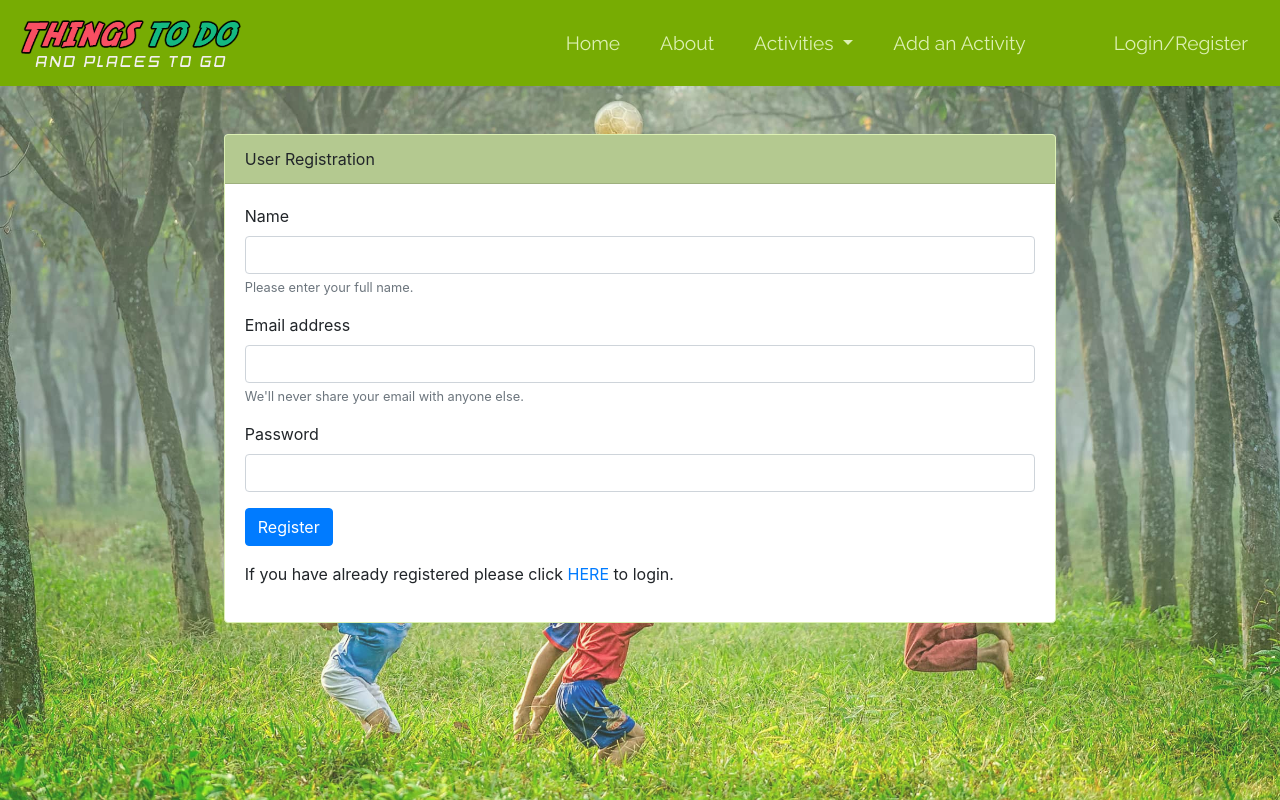
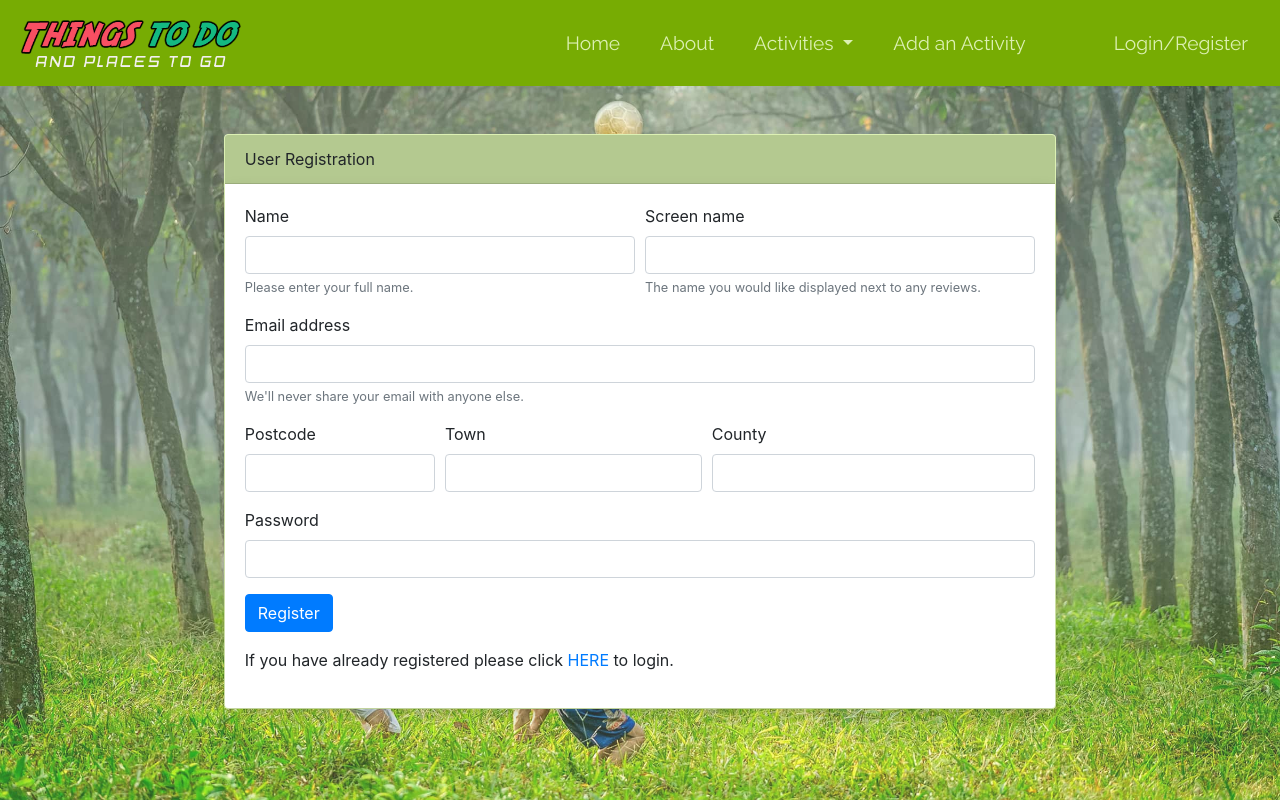
Before and after one commit to devtoguk/milestone-3-THINGS-TO-DO, a Flask app: page /user/register/ in a window 1280 px wide. Run offline with Flask 2, Linux system fonts and the light colour scheme; parts of the project's set-up code (start-up, migrations or seed data) failed here and were passed over; some libraries are stand-ins or nearby versions.

Commit message:
Add extra registration fields plus input validations
Extra registration fields added for required user data.
Front-end form validation added were required.
Also, comments added to forms for readability when code is collapsed

```diff
--- a/templates/login.html
+++ b/templates/login.html
@@ -5,12 +5,15 @@
 	<div class="card-header">
 		User Login
 	</div>
-	<div class="card-body">
+    <!-- User registration form -->
+	<div class="card-body shadow">
         <form name="login_form">
+            <!-- Email -->
             <div class="form-group">
                 <label for="email">Email address</label>
                 <input id="email" name="email" type="email" required class="form-control"  aria-describedby="emailHelp">
             </div>
+            <!-- Password -->
             <div class="form-group">
                 <label for="password">Password</label>
                 <input id="password" name="password" type="password" required class="form-control">
--- a/templates/register.html
+++ b/templates/register.html
@@ -5,15 +5,27 @@
 	<div class="card-header">
 		User Registration
 	</div>
-	<div class="card-body">
+    <!-- User registration form -->
+	<div class="card-body shadow">
         <form name="register_form">
-            <div class="form-group">
-                <label for="name">Name</label>
-                <input id="name" name="name" type="text" required class="form-control"  aria-describedby="nameHelp">
-                <small id="nameHelp" class="form-text text-muted">
-                Please enter your full name.
-                </small>
+            <!-- User name -->
+            <div class="form-row">
+                <div class="form-group col-md-6">
+                    <label for="name">Name</label>
+                    <input id="name" name="name" type="text" maxlength="15" required class="form-control"  aria-describedby="nameHelp">
+                    <small id="nameHelp" class="form-text text-muted">
+                    Please enter your full name.
+                    </small>
+                </div>
+                <div class="form-group col-md-6">
+                    <label for="screen_name">Screen name</label>
+                    <input id="screen_name" name="screen_name" type="text" required class="form-control"  aria-describedby="screen_nameHelp">
+                    <small id="screen_nameHelp" class="form-text text-muted">
+                    The name you would like displayed next to any reviews.
+                    </small>
+                </div>
             </div>
+            <!-- Email -->
             <div class="form-group">
                 <label for="email">Email address</label>
                 <input id="email" name="email" type="email" required class="form-control"  aria-describedby="emailHelp">
@@ -21,17 +33,36 @@
                 We'll never share your email with anyone else.
                 </small>
             </div>
+            <!-- Location info: postcode, town, county -->
+            <div class="form-row">
+                <div class="form-group col-md-6 col-lg-3">
+                    <label for="postcode">Postcode</label>
+                    <input id="postcode" name="postcode" type="text"  maxlength="10"
+                    pattern="[A-Za-z]{1,2}[0-9Rr][0-9A-Za-z]? [0-9][ABD-HJLNP-UW-Zabd-hjlnp-uw-z]{2}" required class="form-control">
+                </div>
+                <div class="form-group col-md-6 col-lg-4">
+                    <label for="town">Town</label>
+                    <input id="town" name="town" type="text"
+                    pattern="^[a-zA-Z]+(?:[\s-][a-zA-Z]+)*$" required class="form-control">
+                </div>
+                <div class="form-group col-md-6 col-lg-5">
+                    <label for="county">County</label>
+                    <input id="county" name="county" type="text"
+                    pattern="^[a-zA-Z]+(?:[\s][a-zA-Z]+)*$" required class="form-control">
+                </div>
+            </div>
+            <!-- Password -->
             <div class="form-group">
                 <label for="password">Password</label>
-                <input id="password" name="password" type="password" required class="form-control">
+                <input id="password" name="password" type="password"
+                pattern="(?=^.{8,}$)((?=.*\d)|(?=.*\W+))(?![.\n])(?=.*[A-Z])(?=.*[a-z]).*$" required class="form-control">
             </div>
-            <p class="error error__hidden"></p>
+            <p class="form__error form__error-hidden"></p>
             <input type="submit" value="Register" class="btn btn-primary">
         </form>
         <p class="form__info-text">
             If you have already registered please click <a href="/user/login/">HERE</a> to login.
         </p>
-
 	</div>
 </div>
 
--- a/user/models.py
+++ b/user/models.py
@@ -23,7 +23,12 @@
         # Create the user object
         user = {
             'name': request.form.get('name'),
+            'screenName': request.form.get('screen_name'),
             'email': request.form.get('email'),
+            'postcode': request.form.get('postcode').lower(),
+            'town': request.form.get('town').lower(),
+            'county': request.form.get('county').lower(),
+            'level': 0,
             'password': request.form.get('password')
         }
 
```
